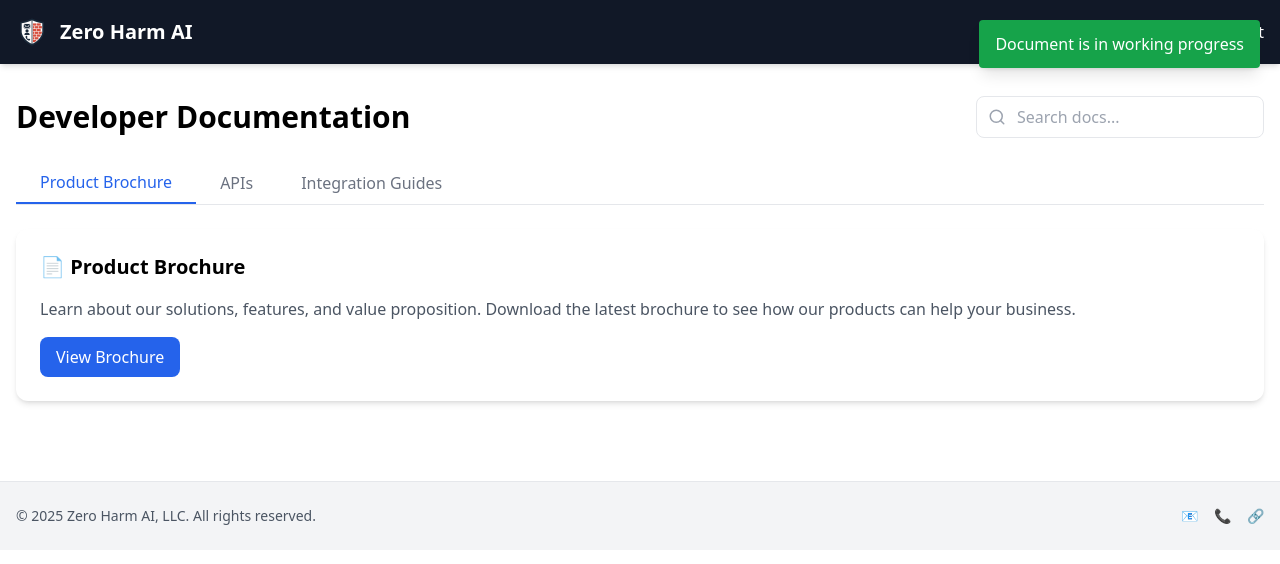
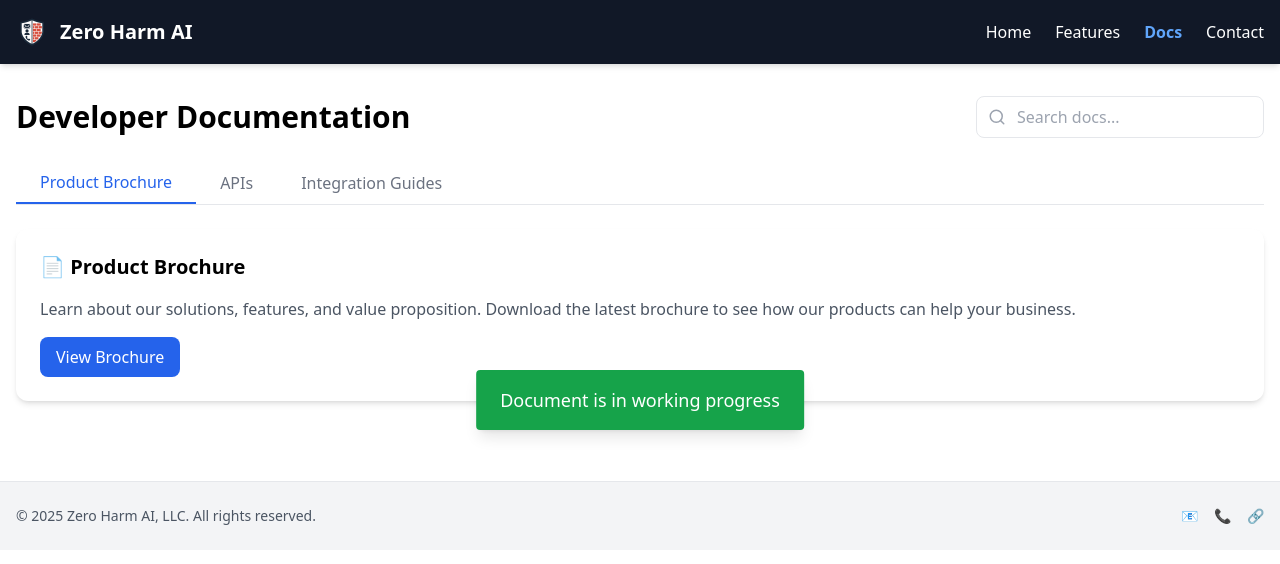
Before and after one commit to Zero-Harm-AI-LLC/zero-harm-ai-frontend, a React (Vite) app: page /docs in a window 1280 px wide. Both pictures are taken after a click on the button "View Brochure". Shown: the top 564 px of the page. Built offline with nearby package versions, Linux system fonts and the light colour scheme; no server answers; the HTML template or start-up script is replaced by a standard one.

Commit message:
display toast in the middle of the page

```diff
--- a/src/components/Toast.tsx
+++ b/src/components/Toast.tsx
@@ -21,9 +21,11 @@ export default function Toast({ type, message, onClose }: ToastProps) {
 
   return (
     <div
-      className={`fixed top-5 right-5 px-4 py-3 rounded shadow-lg text-white transition-opacity duration-1000 z-50 ${
-        fadeOut ? "opacity-0" : "opacity-100"
-      } ${type === "success" ? "bg-green-600" : "bg-red-600"}`}
+      className={`fixed left-1/2 top-1/2 transform -translate-x-1/2 -translate-y-1/2
+        px-6 py-4 rounded shadow-lg text-white text-lg font-medium
+        transition-opacity duration-1000 z-50
+        ${fadeOut ? "opacity-0" : "opacity-100"}
+        ${type === "success" ? "bg-green-600" : "bg-red-600"}`}
     >
       {message}
     </div>
```
